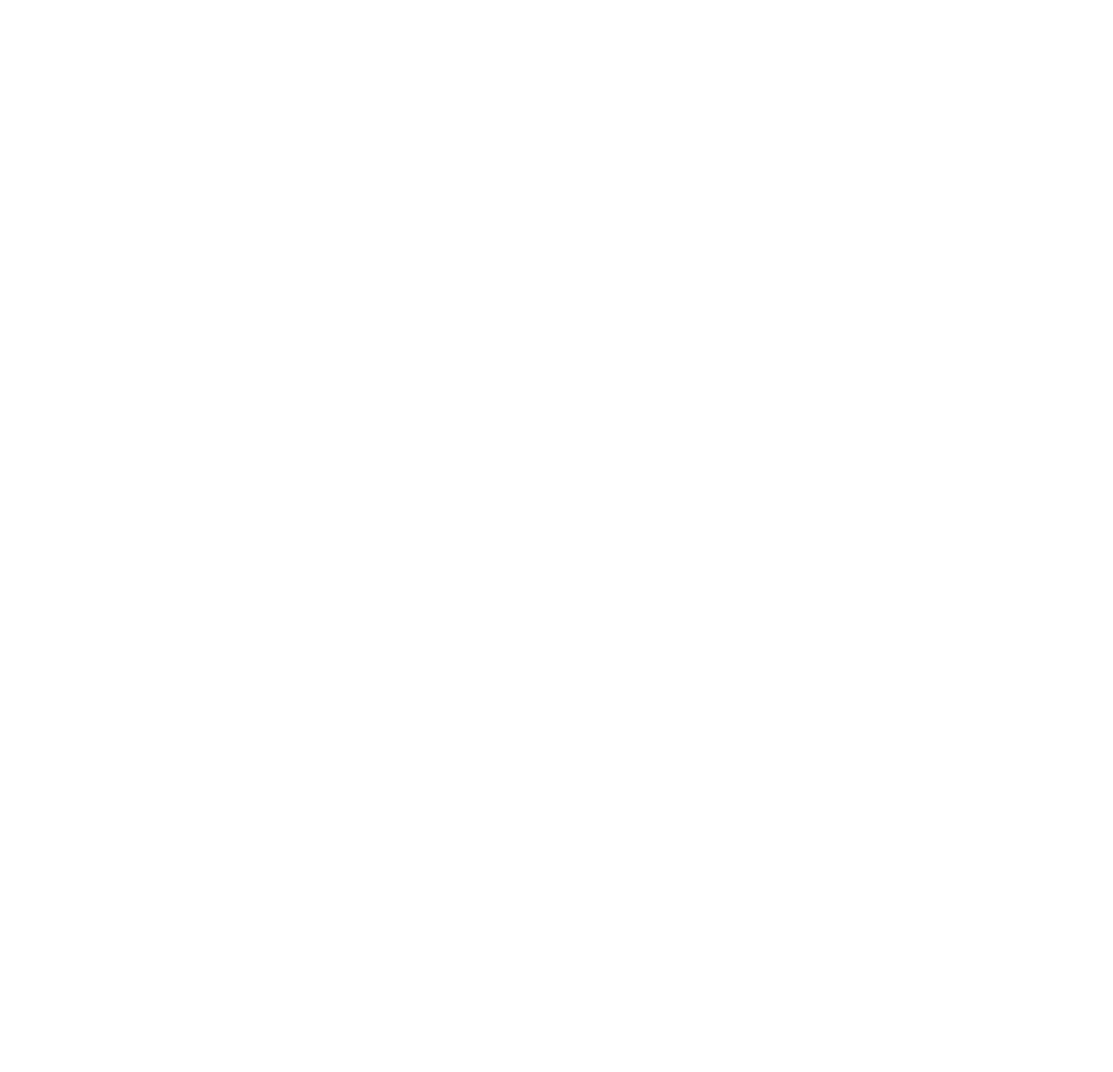
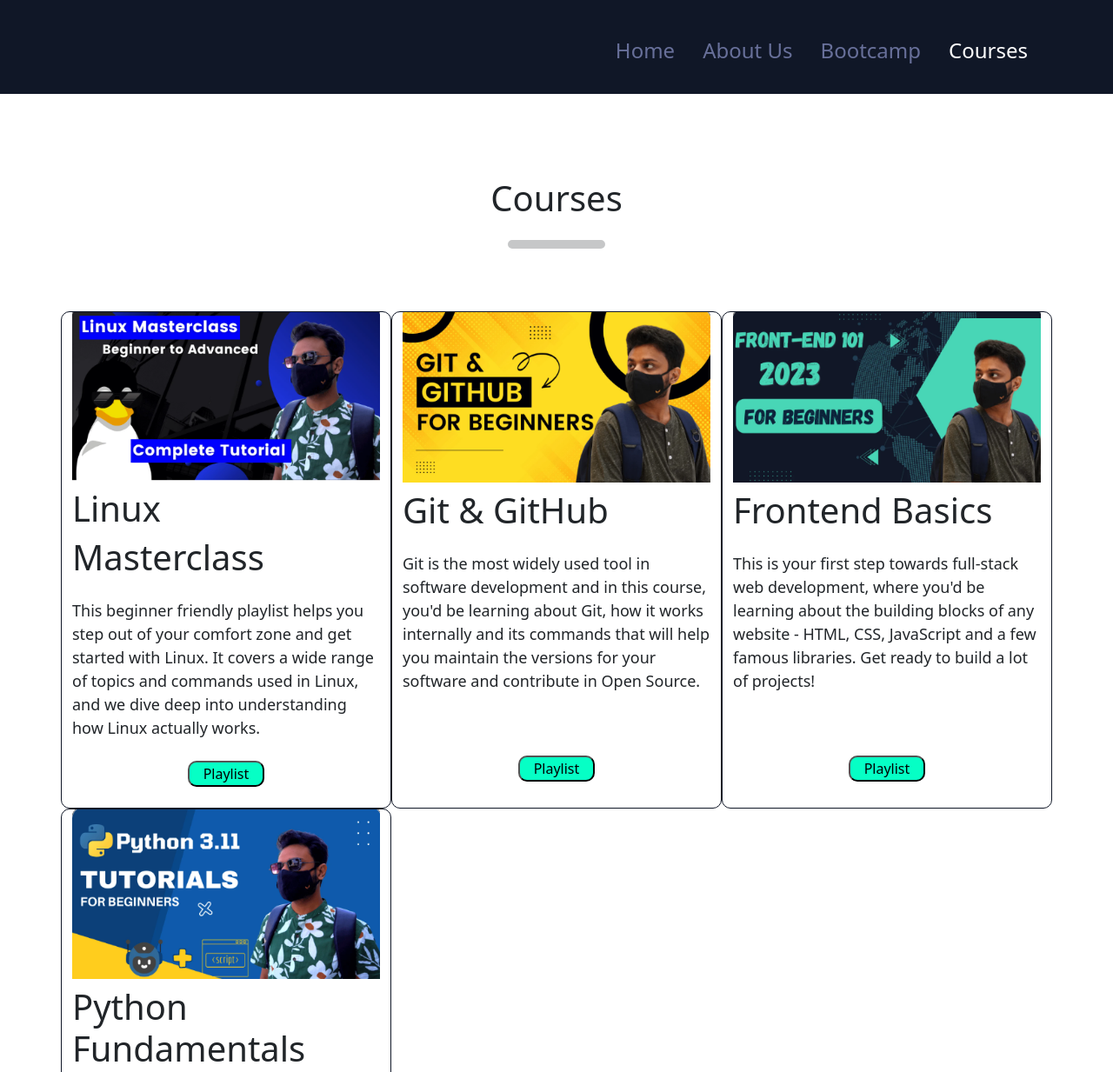
Before and after one commit to PrathamPatel010/Virtual-tech-school-frontend, a plain HTML site: page courses.html in a window 1280 px wide. Shown: the top 1233 px of the page at 87% size. Before the commit the page ends 800 px from the top, so only its background shows below. Drawn offline with nearby package versions, Linux system fonts and the light colour scheme.

Commit message:
courses page work is completed

```diff
--- a/courses.html
+++ b/courses.html
@@ -0,0 +1,160 @@
+<!DOCTYPE html>
+<html lang="en">
+
+<head>
+    <meta charset="utf-8">
+    <meta name="viewport" content="width=device-width, initial-scale=1">
+    <title>Courses</title>
+    <link href="https://cdn.jsdelivr.net/npm/bootstrap@5.2.3/dist/css/bootstrap.min.css" rel="stylesheet" integrity="sha384-rbsA2VBKQhggwzxH7pPCaAqO46MgnOM80zW1RWuH61DGLwZJEdK2Kadq2F9CUG65" crossorigin="anonymous">
+    <link rel="stylesheet" href="https://cdnjs.cloudflare.com/ajax/libs/font-awesome/5.15.3/css/all.min.css">
+    <link rel="stylesheet" href="styles.css">
+</head>
+
+<body>
+    <section class="blue-bg pt-2 pb-4">
+        <div class="container text-center pt-4">
+            <div class="col-lg-12 col-md-6">
+                <nav class="nav flex-column flex-md-row justify-content-md-end justify-content-sm-center">
+                    <a class="nav-link" aria-current="page" href="index.html">Home</a>
+                    <a class="nav-link" href="about.html">About Us</a>
+                    <a class="nav-link" href="bootcamp.html">Bootcamp</a>
+                    <a class="nav-link active" href="courses.html">Courses</a>
+                </nav>
+            </div>
+        </div>
+    </section>
+
+    <section>
+        <div class="container">
+            <div class="row">
+                <div class="col-12 my-3 my-md-5 pt-4 pt-md-5 text-center">
+                    <h1>Courses</h1>
+                    <hr class="underline-dark my-3 my-md-4">
+                </div>
+            </div>
+
+            <div class="row">
+                <div class="col-12 col-md-4 box-courses">
+                    <div class="row">
+                        <div class="col-12">
+                            <div>
+                                <img class="img-fluid img-courses" src="courses-1.png" alt="course1-img" style="max-width: 100%;">
+                            </div>
+                        </div>
+                        <div class="col-12 py-2">
+                            <h1>Linux</h1>
+                            <h1>Masterclass</h1>
+                        </div>
+                        <div class="col-12 py-2">
+                            <p class="para">
+                                This beginner friendly playlist helps you step out of your comfort zone and get started with Linux. It covers a wide range of topics and commands used in Linux, and we dive deep into understanding how Linux actually works.
+                            </p>
+                        </div>
+                        <div class="col-12 text-center pb-4">
+                            <a href="https://www.youtube.com/watch?v=nRpmRDm-QrQ&list=PL2kSRH_DmWVZp_cu6MMPWkgYh7GZVFS6i"><button class="btn-2 px-3" > Playlist</button></a>
+                        </div>
+                    </div>
+                </div>
+                <div class="col-12 col-md-4 box-courses">
+                    <div class="row">
+                        <div class="col-12">
+                            <div>
+                                <img class="img-fluid img-courses" src="courses-2.png" alt="course2-img" style="max-width: 100%;">
+                            </div>
+                        </div>
+                        <div class="col-12 py-2">
+                            <h1>Git & GitHub</h1>
+                        </div>
+                        <div class="col-12 py-2">
+                            <p class="para">
+                                Git is the most widely used tool in software development and in this course, you'd be learning about Git, how it works internally and its commands that will help you maintain the versions for your software and contribute in Open Source.
+                            </p>
+                        </div>
+                        <div class="col-12 text-center pb-4 pt-md-5">
+                            <a href="https://www.youtube.com/watch?v=LQ2LTPHeTts&list=PL2kSRH_DmWVajYgFoP-HVKK5VKkzFYyzp"><button class="btn-2 px-3" > Playlist</button></a>
+                        </div>
+                    </div>
+                </div>
+                <div class="col-12 col-md-4 box-courses">
+                    <div class="row">
+                        <div class="col-12">
+                            <div>
+                                <img class="img-fluid img-courses" src="courses-3.png" alt="course3-img" style="max-width: 100%;">
+                            </div>
+                        </div>
+                        <div class="col-12 py-2">
+                            <h1>Frontend Basics</h1>
+                        </div>
+                        <div class="col-12 py-2">
+                            <p class="para">
+                                This is your first step towards full-stack web development, where you'd be learning about the building blocks of any website - HTML, CSS, JavaScript and a few famous libraries. Get ready to build a lot of projects!
+                            </p>
+                        </div>
+                        <div class="col-12 text-center pb-4 pt-md-5">
+                            <a href="https://www.youtube.com/playlist?list=PL2kSRH_DmWVbKFpYn3drI8Qf66ZpvZ_3L"><button class="btn-2 px-3" > Playlist</button></a>
+                        </div>
+                    </div>
+                </div>
+                <div class="col-12 col-md-4 mb-md-5 pb-md-5 box-courses">
+                    <div class="row">
+                        <div class="col-12">
+                            <div>
+                                <img class="img-fluid img-courses" src="courses-4.png" alt="course4-img">
+                            </div>
+                        </div>
+                        <div class="col-12 py-2">
+                            <h1>Python Fundamentals</h1>
+                        </div>
+                        <div class="col-12 py-2">
+                            <p class="para">
+                                Get ready to learn lots of scripts, automation tools and bots by learning the most widely used language - Python. In this series, you'd be getting comfortable with your first 'Turing Complete' programming language, and have fun while you're at it.
+                            </p>
+                        </div>
+                        <div class="col-12 text-center pb-4">
+                            <button class="btn-2 px-3">Coming Soon!</button></a>
+                        </div>
+                    </div>
+                </div>
+            </div>
+        </div>
+    </section>
+
+    <footer class="blue-bg mt-5">
+        <div class="container">
+            <div class="row">
+                <div class="col-12 col-md-6 img-fluid text-center mt-5 mb-md-2 mb-0">
+                    <img src="https://virtualtechschool.org/static/images/logo-dark.svg" alt="logo" srcset="">
+                </div>
+                <div class="col-12 col-md-6 text-center my-5 my-md-2 my-lg-5">
+                    <h1 class="footer-text">Projects</h1>
+                    <h1 class="footer-text">Mentorship</h1>
+                    <h1 class="footer-text">Web Development</h1>
+                </div>
+                <div class="row social-box">
+                    <div class="col-12 col-md-6 text-center text-md-start text-lg-start mb-5">
+                        <button class="btn-2 text-center">
+                            <h2 class="px-4"><a class="links" href="bootcamp.html">Bootcamp</a></h2>
+                        </button>
+                    </div>
+
+                    <div class="col-12 col-md-6 col-lg-6 text-center mt-3 mt-md-0 mt-lg-0 align-center">
+                        <a class="mx-2" target="_blank" href="https://www.youtube.com/c/ApoorvGoyalMain">
+                            <i class="fab fa-youtube fa-3x"></i>
+                        </a>
+                        <a class="mx-2" target="_blank" href="https://discord.gg/EYB8tQxjxH">
+                            <i class="fab fa-discord fa-3x"></i>
+                        </a>
+                        <a class="mx-2" target="_blank" href="https://twitter.com/virtechschool">
+                            <i class="fab fa-twitter fa-3x"></i>
+                        </a>
+                        <a class="mx-2" target="_blank" href="https://github.com/virtual-tech-school">
+                            <i class="fab fa-github fa-3x"></i>
+                        </a>
+                    </div>
+                </div>
+            </div>
+        </div>
+    </footer>
+</body>
+
+</html>
--- a/styles.css
+++ b/styles.css
@@ -129,7 +129,11 @@
 .feature-box {
     border: solid 5px white;
     border-radius: 10px;
-    ;
+}
+
+.box-courses {
+    border: solid 1px #101727;
+    border-radius: 10px;
 }
 
 .btn-courses {
@@ -138,3 +142,9 @@
     border-radius: 10px;
     font-size: 1.5rem;
 }
+
+.img-courses {
+    object-fit: cover;
+    width: 100%;
+    height: 100%;
+}
```
Also changed, not shown: courses-1.png (added), courses-2.png (added), courses-3.png (added), courses-4.png (added).
